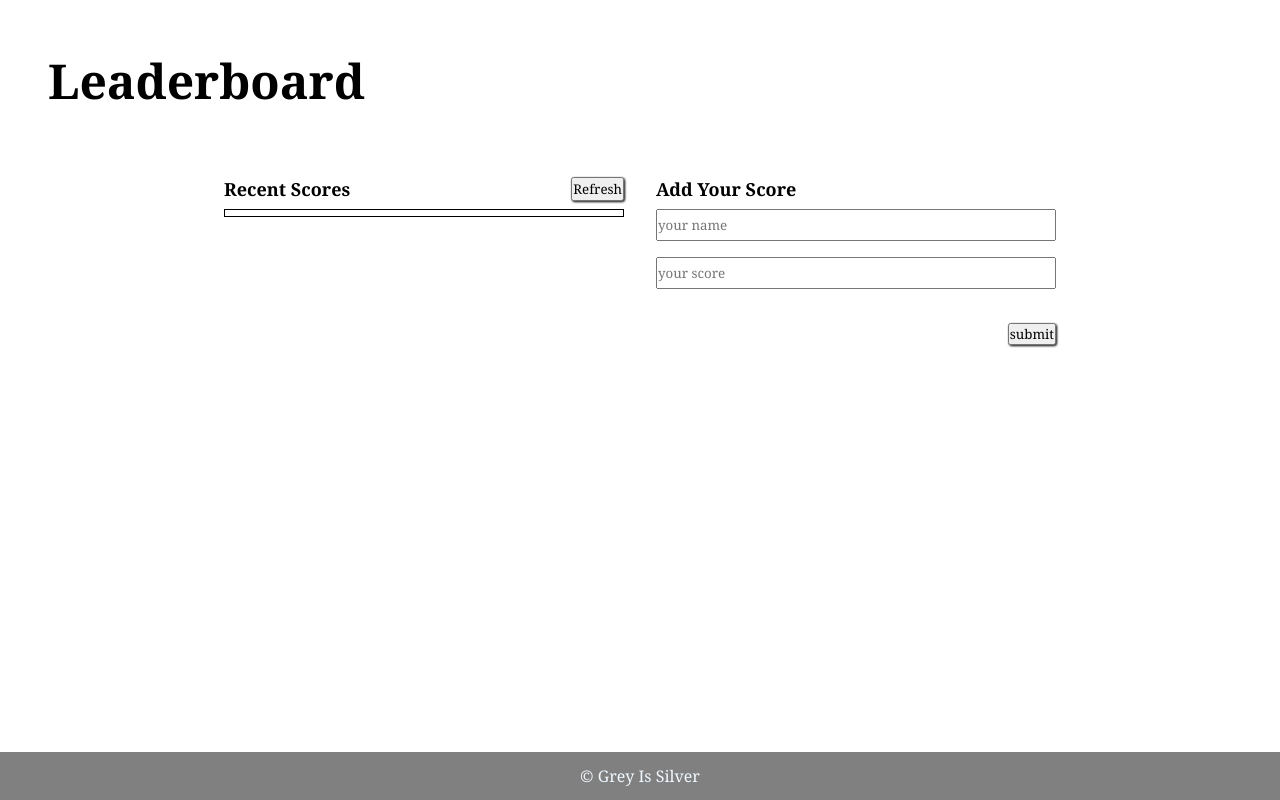
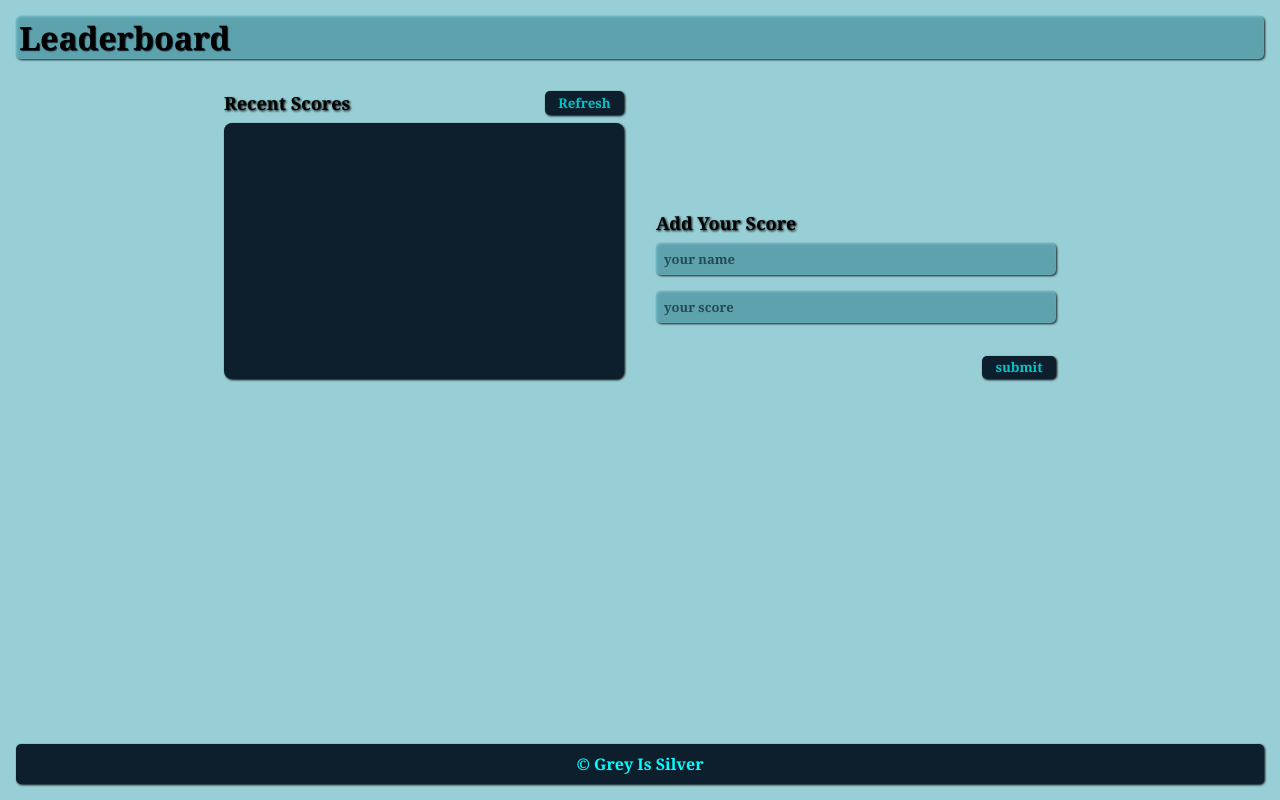
Before and after one commit to UsirusenIkon/Leaderboard, a website built with webpack: page src/index.html in a window 1280 px wide. Built offline with nearby package versions, Linux system fonts and the light colour scheme.

Commit message:
Add styles to leaderboard

```diff
--- a/src/style.css
+++ b/src/style.css
@@ -1,4 +1,33 @@
-/* css resets */
+/* $-custom Properties-$ */
+:root {
+  --primary-color: #0ff;
+  --secondary-color: #6abac6d9;
+  --tetiary-color: #0d1f2d;
+  --tetiary-color-2: #0d1f2dab;
+}
+
+/* $-width-$ */
+html::-webkit-scrollbar {
+  width: 10px;
+}
+
+/* $-Track-$ */
+html::-webkit-scrollbar-track {
+  background-color: var(--tetiary-color);
+}
+
+/* $-Handle-$ */
+html::-webkit-scrollbar-thumb {
+  background-color: var(--primary-color-);
+  border-radius: 8px;
+}
+
+/* $-Handle on hover-$ */
+html::-webkit-scrollbar-thumb:hover {
+  background-color: var(--secondary-color);
+}
+
+/* $-Css-Resets-$ */
 * {
   margin: 0;
   padding: 0;
@@ -10,16 +39,63 @@ ul {
   list-style: none;
 }
 
-/* utility class */
+body {
+  background-color: #6abac6b0;
+}
+
+button {
+  padding: 0.2em 1em;
+  border: none;
+  border-radius: 5px;
+  font-weight: 700;
+  background-color: var(--tetiary-color);
+  color: rgba(0, 255, 255, 0.747);
+}
+
+button:hover {
+  color: var(--primary-color);
+  transform: scale(1.2);
+  transition: all 0.3s ease-in-out;
+}
+
+/* $-Utility-Classes-$ */
 .flex {
   display: flex;
 }
 
-/* Leaderboard */
+/* $-Leaderboard-$ */
+span {
+  font-size: large;
+  font-weight: 700;
+}
+
 h1 {
-  margin: 3rem;
+  margin: 1rem;
+  padding: 0 0.2rem;
+  border-radius: 5px;
+  background-color: var(--secondary-color);
+  filter: drop-shadow(1px 1px 1px);
+  text-shadow: 1px 1px 1px var(--tetiary-color);
   /* stylelint-disable-next-line csstree/validator */
-  font-size: clamp(1rem, 7vw, 3rem);
+  font-size: clamp(1.5rem, 5vw, 2rem);
+}
+
+h1 span {
+  color: var(--primary-color);
+  /* stylelint-disable-next-line csstree/validator */
+  font-size: clamp(1.5rem, 5vw, 2rem);
+}
+
+h2 {
+  color: rgba(0, 255, 255, 0.774);
+  font-size: 3rem;
+  text-align: center;
+  position: absolute;
+  bottom: 25%;
+}
+
+.color {
+  color: var(--primary-color);
 }
 
 .leaderboard {
@@ -27,6 +103,7 @@ h1 {
   justify-content: center;
   gap: 2rem;
   padding: 1rem;
+  filter: drop-shadow(1px 1px 1px);
 }
 
 /* score */
@@ -36,9 +113,31 @@ h1 {
 }
 
 .scores {
-  border: 1px solid;
+  position: relative;
   margin-top: 0.5rem;
   padding: 0.2rem;
+  background-color: var(--tetiary-color);
+  border-radius: 8px;
+  /* stylelint-disable-next-line csstree/validator */
+  height: clamp(13rem, 30vw, 16rem);
+  overflow: scroll;
+}
+
+.scores::-webkit-scrollbar {
+  display: none;
+}
+
+.item {
+  justify-content: space-between;
+  border-radius: 8px;
+  margin-bottom: 0.2rem;
+  padding: 0.2rem 0.5rem;
+  color: var(--secondary-color);
+}
+
+.item:nth-of-type(even) {
+  background-color: var(--secondary-color);
+  color: black;
 }
 
 .recent {
@@ -50,15 +149,30 @@ h1 {
   position: relative;
   flex-direction: column;
   width: 100%;
-  margin-bottom: 1rem;
   height: 10.5rem;
   max-width: 25rem;
 }
 
 .leader {
+  border-radius: 5px;
+  border: none;
   margin: 0.5rem auto;
+  padding: 0.5rem;
   height: 2rem;
+  font-size: small;
+  font-weight: 700;
   width: 100%;
+  background-color: var(--secondary-color);
+}
+
+.leader:focus {
+  outline-color: rgba(0, 255, 255, 0.443);
+  border: 1px solid rgba(0, 255, 255, 0.443);
+}
+
+.leader::placeholder {
+  font-weight: 700;
+  color: var(--tetiary-color-2);
 }
 
 .submit {
@@ -68,25 +182,20 @@ h1 {
   width: max-content;
 }
 
-span {
-  font-size: large;
-  font-weight: 700;
-}
-
 .footer {
   position: fixed;
-  bottom: 0;
+  bottom: 1rem;
   align-items: center;
   justify-content: center;
-  height: 3rem;
-  background-color: grey;
-  width: 100%;
-}
-
-button {
+  height: 2.5rem;
+  background-color: var(--tetiary-color);
+  width: calc(100% - 2rem);
+  margin: 0 1rem;
+  border-radius: 5px;
   filter: drop-shadow(1px 1px 1px);
 }
 
 .foot {
-  color: aliceblue;
+  color: var(--primary-color);
+  font-weight: 700;
 }
```
